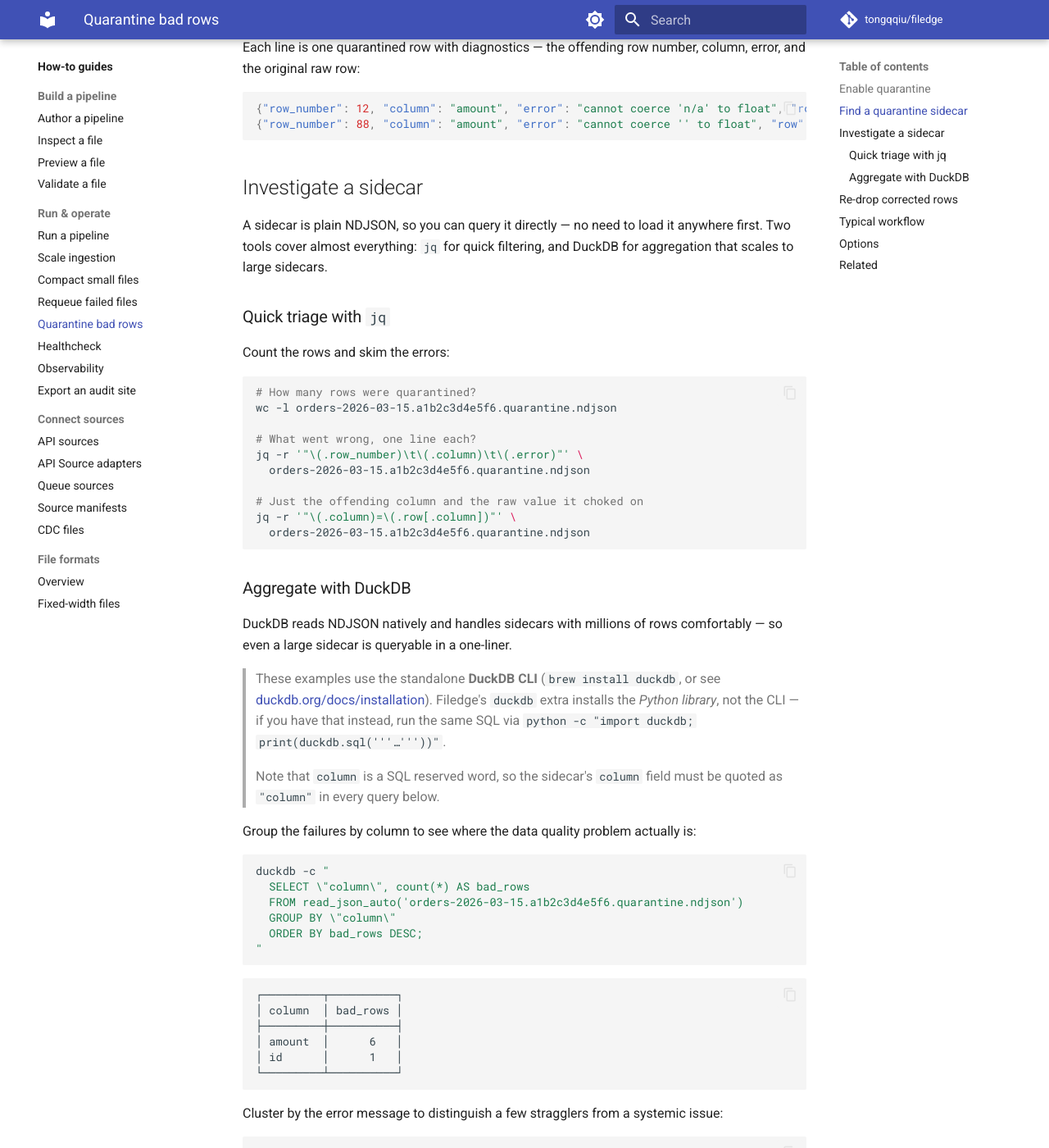
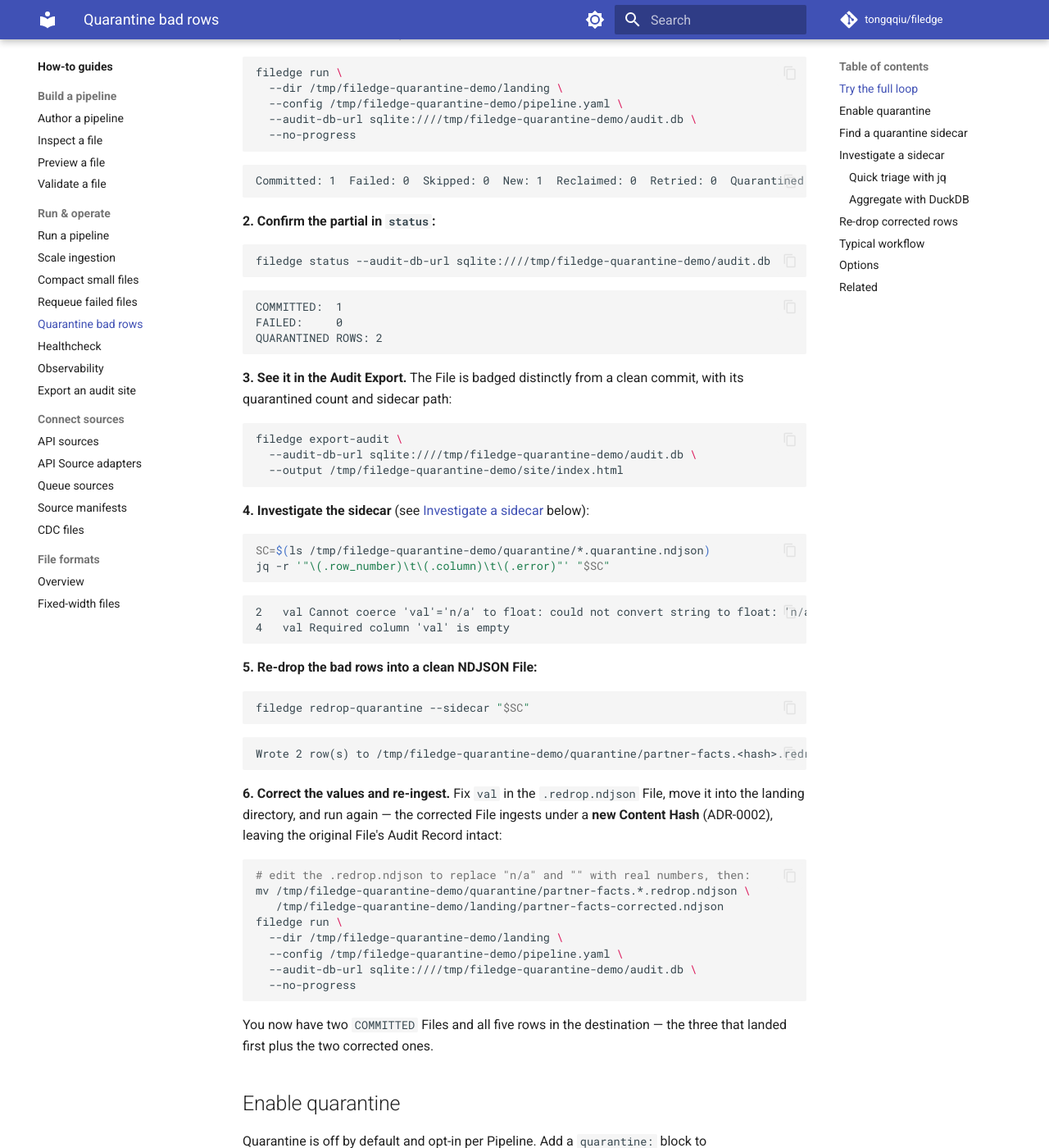
Before and after one commit to tongqqiu/filedge, an MkDocs documentation site: the page built from docs/guides/quarantine.md, in a window 1280 px wide and 1400 px high, scrolled down 1344 px. Shown: the whole window at 82% size. Built offline with MkDocs 1.6.1 and Material for MkDocs 9.7.7, drawn with Linux system fonts in a browser that asks for light colours; comment, search, counter and statistics services are not loaded; the version menu is left out; some of the changed text lies outside the part shown.

Commit message:
docs(quarantine): add runnable "Try the full loop" walkthrough
A compact, copy-pasteable end-to-end demo of the whole quarantine loop —
partial commit → sidecar → status → audit export badge → jq investigate →
redrop-quarantine → corrected re-ingest under a new Content Hash — placed
right after the intro so a reader can see it work before reading each piece
in detail.

Uses absolute paths throughout (avoiding the relative-path footgun tracked
in #256) and the exact commands verified cold against a real run: 3 rows
commit, 2 quarantine, then 2 corrected rows re-ingest for 5 total rows
across 2 COMMITTED Files.

Co-Authored-By: Claude Opus 4.8 <noreply@anthropic.com>

````diff
--- a/docs/guides/quarantine.md
+++ b/docs/guides/quarantine.md
@@ -11,6 +11,125 @@ were quarantined, so the partial is never silent.
 A **failure threshold** keeps this honest: if too many rows are bad, the File fails
 wholesale (nothing committed, no sidecar) exactly like Strict Mode. A few stragglers
 quarantine; a systemically broken File still fails loudly.
+
+## Try the full loop
+
+This runnable walkthrough takes a partner File with two bad rows all the way through:
+**partial commit → sidecar → status → audit export → investigate → re-drop → corrected
+re-ingest**. The rest of the guide then explains each piece in detail.
+
+Set up a workspace (absolute paths, so it works from any directory):
+
+```bash
+mkdir -p /tmp/filedge-quarantine-demo/landing
+cd /tmp/filedge-quarantine-demo
+
+cat > pipeline.yaml <<'YAML'
+format: ndjson
+dest_table: partner_facts
+connector:
+  type: sqlite
+  url: sqlite:////tmp/filedge-quarantine-demo/dest.db
+quarantine:
+  enabled: true
+  dir: /tmp/filedge-quarantine-demo/quarantine
+  max_invalid_fraction: 0.5
+  max_invalid_rows: 100
+columns:
+  - source: filed
+    dest: filed
+    type: string
+    required: true
+  - source: val
+    dest: value
+    type: float
+    required: true
+YAML
+
+cat > landing/partner-facts.ndjson <<'NDJSON'
+{"filed": "2024-11-01", "val": 391035000000}
+{"filed": "2024-11-01", "val": "n/a"}
+{"filed": "2024-08-01", "val": 85777000000}
+{"filed": "2024-05-01", "val": ""}
+{"filed": "2024-02-01", "val": 119575000000}
+NDJSON
+```
+
+**1. Run it.** Two of five rows have a bad `val` (40%, under the 50% threshold), so the
+good rows commit and the bad rows quarantine:
+
+```bash
+filedge run \
+  --dir /tmp/filedge-quarantine-demo/landing \
+  --config /tmp/filedge-quarantine-demo/pipeline.yaml \
+  --audit-db-url sqlite:////tmp/filedge-quarantine-demo/audit.db \
+  --no-progress
+```
+
+```
+Committed: 1  Failed: 0  Skipped: 0  New: 1  Reclaimed: 0  Retried: 0  Quarantined rows: 2
+```
+
+**2. Confirm the partial in `status`:**
+
+```bash
+filedge status --audit-db-url sqlite:////tmp/filedge-quarantine-demo/audit.db
+```
+
+```
+COMMITTED:  1
+FAILED:     0
+QUARANTINED ROWS: 2
+```
+
+**3. See it in the Audit Export.** The File is badged distinctly from a clean commit,
+with its quarantined count and sidecar path:
+
+```bash
+filedge export-audit \
+  --audit-db-url sqlite:////tmp/filedge-quarantine-demo/audit.db \
+  --output /tmp/filedge-quarantine-demo/site/index.html
+```
+
+**4. Investigate the sidecar** (see [Investigate a sidecar](#investigate-a-sidecar) below):
+
+```bash
+SC=$(ls /tmp/filedge-quarantine-demo/quarantine/*.quarantine.ndjson)
+jq -r '"\(.row_number)\t\(.column)\t\(.error)"' "$SC"
+```
+
+```
+2	val	Cannot coerce 'val'='n/a' to float: could not convert string to float: 'n/a'
+4	val	Required column 'val' is empty
+```
+
+**5. Re-drop the bad rows into a clean NDJSON File:**
+
+```bash
+filedge redrop-quarantine --sidecar "$SC"
+```
+
+```
+Wrote 2 row(s) to /tmp/filedge-quarantine-demo/quarantine/partner-facts.<hash>.redrop.ndjson
+```
+
+**6. Correct the values and re-ingest.** Fix `val` in the `.redrop.ndjson` File, move it
+into the landing directory, and run again — the corrected File ingests under a **new
+Content Hash** (ADR-0002), leaving the original File's Audit Record intact:
+
+```bash
+# edit the .redrop.ndjson to replace "n/a" and "" with real numbers, then:
+mv /tmp/filedge-quarantine-demo/quarantine/partner-facts.*.redrop.ndjson \
+   /tmp/filedge-quarantine-demo/landing/partner-facts-corrected.ndjson
+filedge run \
+  --dir /tmp/filedge-quarantine-demo/landing \
+  --config /tmp/filedge-quarantine-demo/pipeline.yaml \
+  --audit-db-url sqlite:////tmp/filedge-quarantine-demo/audit.db \
+  --no-progress
+```
+
+You now have two `COMMITTED` Files and all five rows in the destination — the three that
+landed first plus the two corrected ones.
 
 ## Enable quarantine
 
````
